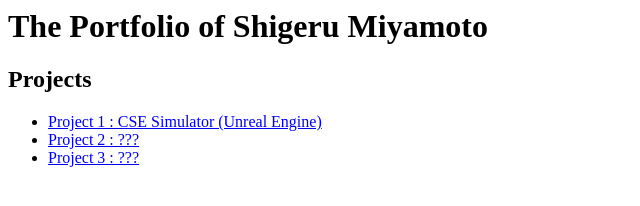
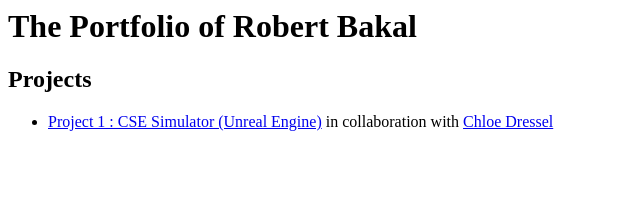
Before and after one commit to bakalr10/bakalr10.github.io, a plain HTML site: page index.html in a window 1280 px wide. Shown: the whole page, without its empty margins (0-640 px from the left). Drawn offline with Linux system fonts and the light colour scheme.

Commit message:
project 1

```diff
--- a/index.html
+++ b/index.html
@@ -1,16 +1,10 @@
 <html>
-<!-- TODO : remove the ".deleteme" extension from this filename -->
-<!-- TODO: Replace Mr. Miyamoto's name with yours -->
-<h1>The Portfolio of Shigeru Miyamoto</h1>
+<h1>The Portfolio of Robert Bakal</h1>
 
 <h2>Projects</h2>
 
-<!-- TODO: Organize and add links to your P1 builds and P1 video demontration. -->
 <ul>
-<li><a href="https://c.tenor.com/veYBba8Ivr4AAAAC/zouzou-dog-confused-dog.gif">Project 1 : CSE Simulator (Unreal Engine)</a></li>
-<li><a href="https://c.tenor.com/736ubfpdD1gAAAAM/dog-confused.gif">Project 2 : ???</a></li>
-<li><a href="https://c.tenor.com/z9jqKv2mJ9cAAAAM/what-confused.gif">Project 3 : ???</a></li>
+<li><a href="projects/498-p1.html">Project 1 : CSE Simulator (Unreal Engine)</a> in collaboration with <a href="https://dresselc.github.io">Chloe Dressel</a> </li>
 </ul>
 
-<!-- TIP: keep this file "index.html", and it will become the default landing page whenever someone navigates their browser to your domain. -->
 </html>
```
Also changed, not shown: projects/498-p1.html (added, +5 -0 lines).
